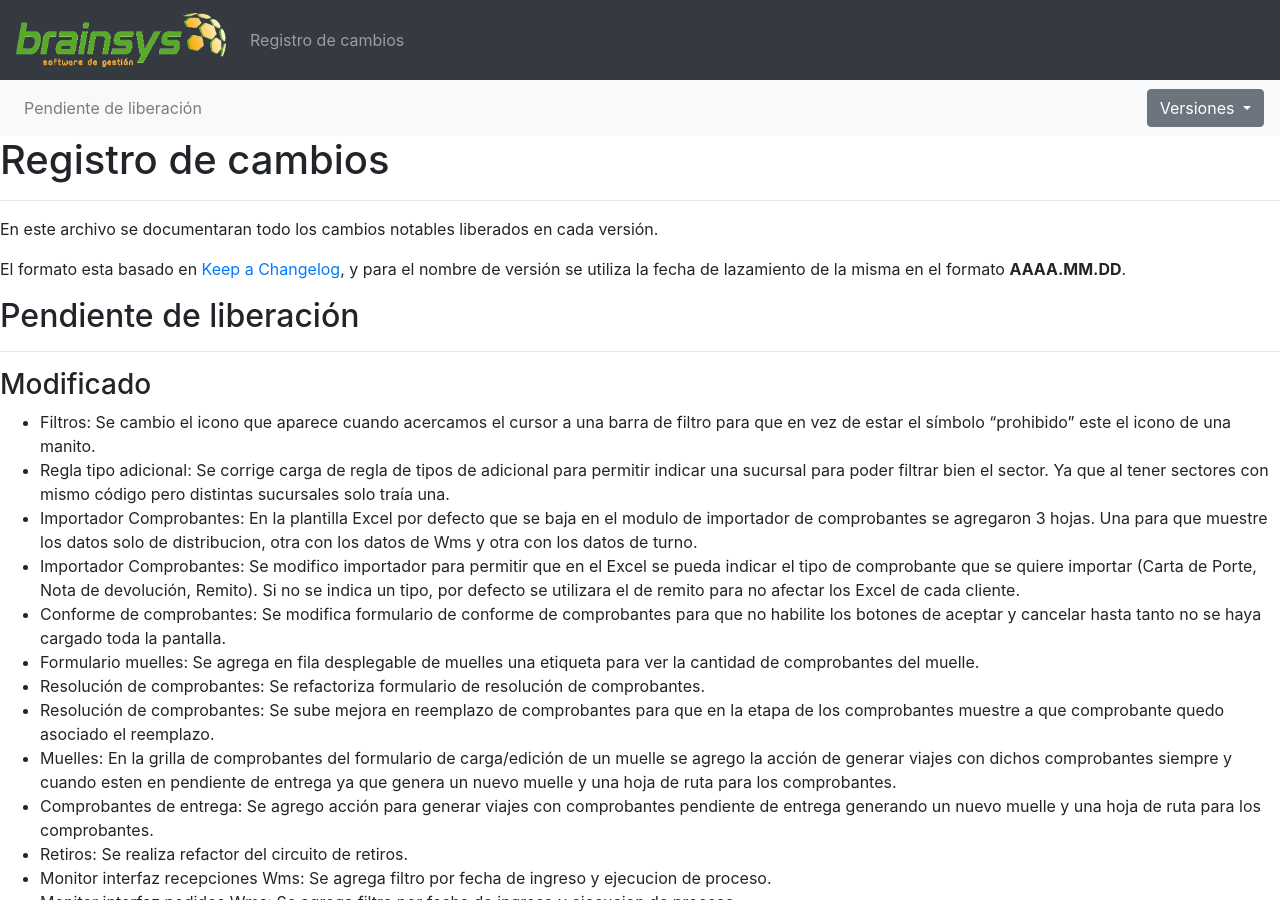
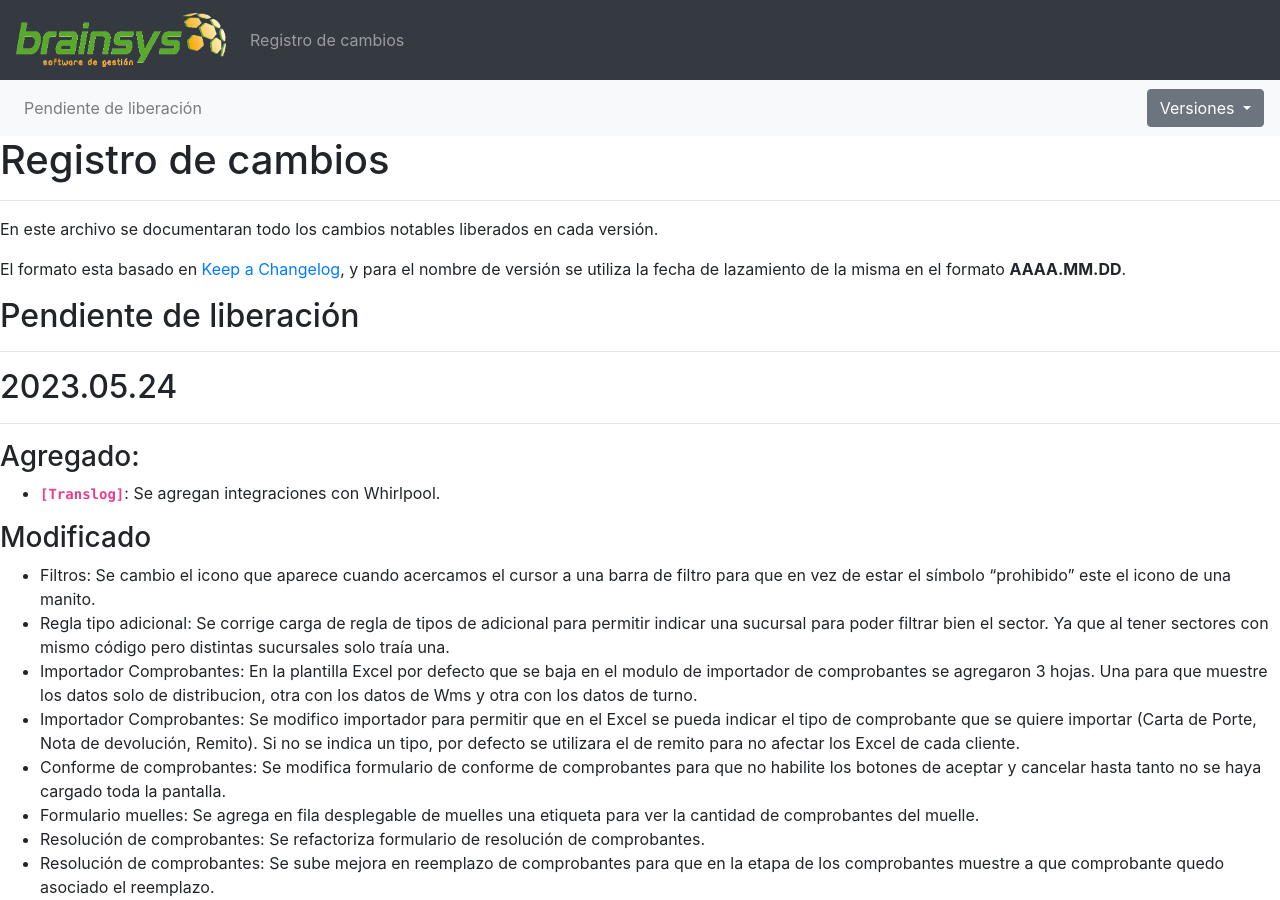
Before and after one commit to brainsys-arsaad/versionado, a Jekyll site: the page built from registro-cambios.markdown, in a window 1280 px wide and 900 px high. Built offline with Jekyll 4.4.1, drawn with Linux system fonts in a browser that asks for light colours.

Commit message:
Update registro-cambios.markdown

```diff
--- a/registro-cambios.markdown
+++ b/registro-cambios.markdown
@@ -91,6 +91,12 @@ El formato esta basado en [Keep a Changelog](https://keepachangelog.com/es-ES/1.
 
 ## Pendiente de liberación
 ---
+
+## 2023.05.24
+---
+
+### Agregado:
+- **`[Translog]`**: Se agregan integraciones con Whirlpool.
 
 ### Modificado
 - Filtros: Se cambio el icono que aparece cuando acercamos el cursor a una barra de filtro para que en vez de estar el símbolo "prohibido" este el icono de una manito.
```
